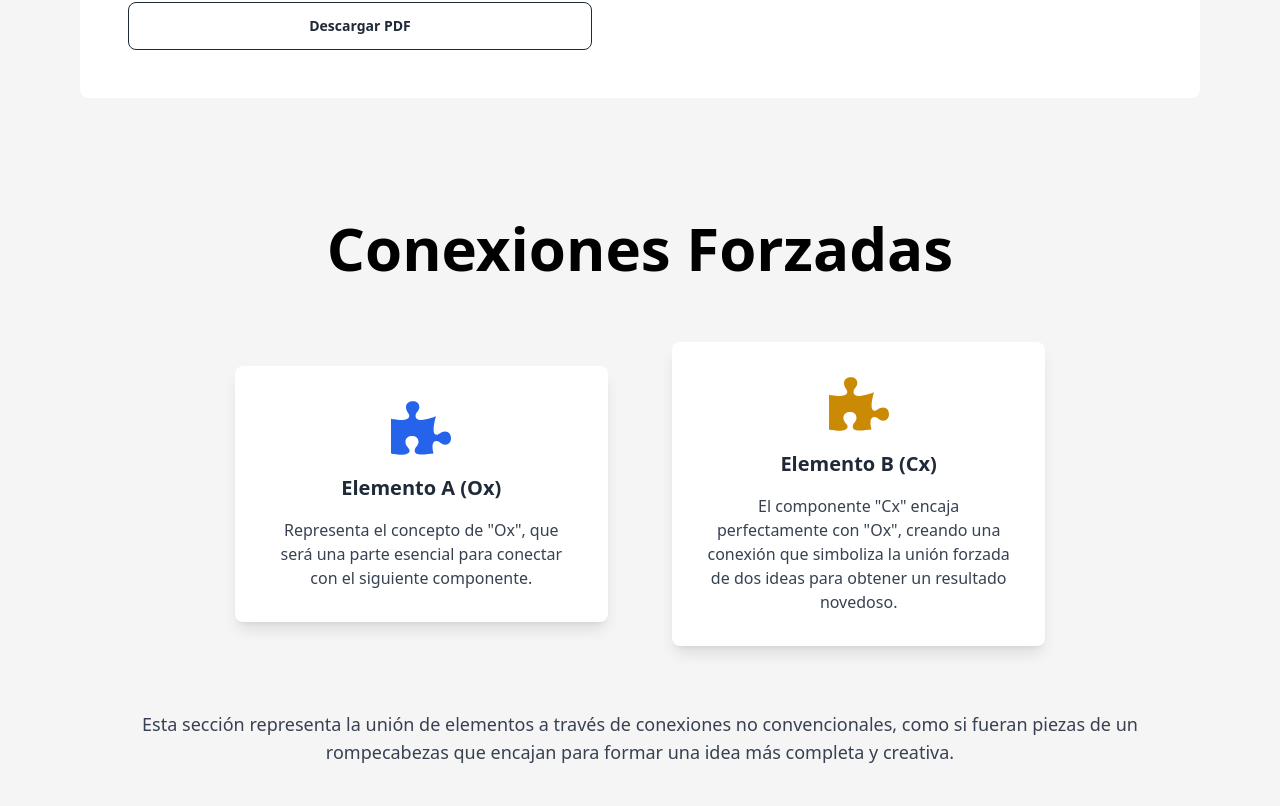
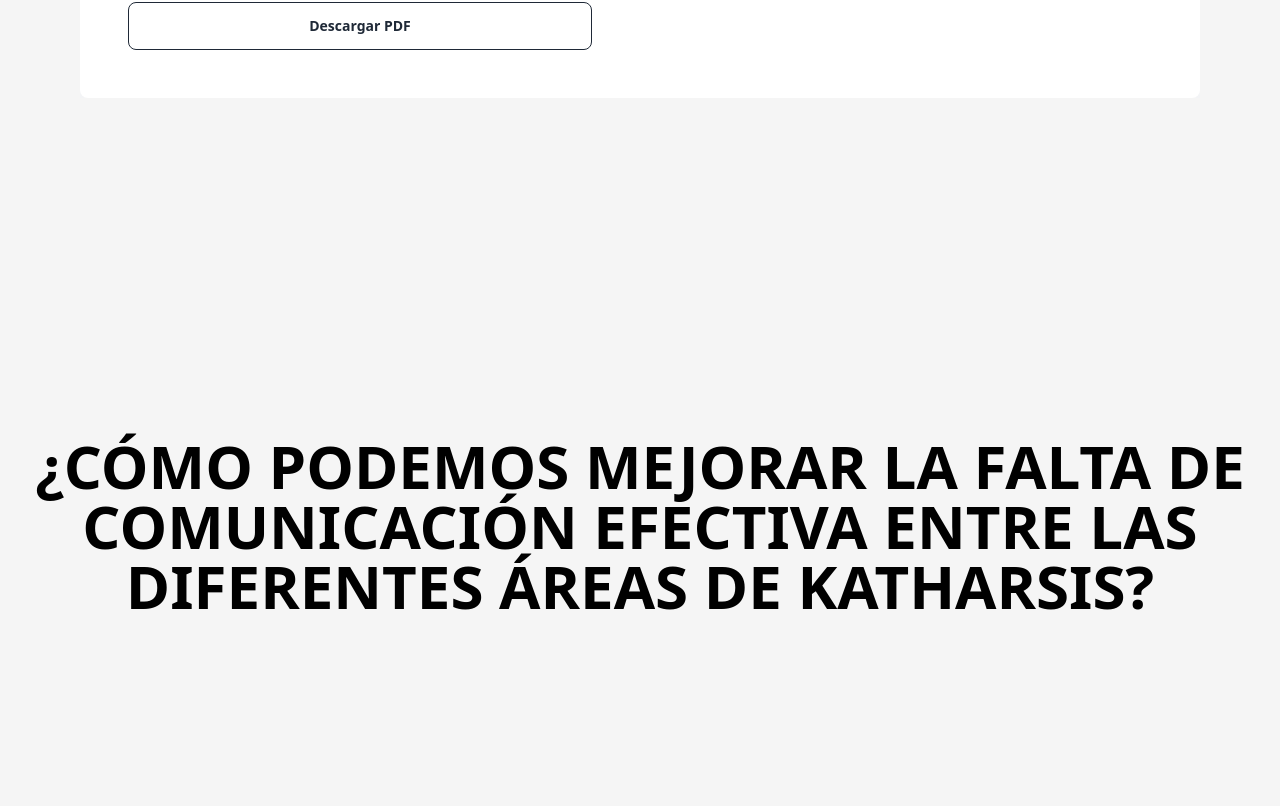
Before and after one commit to LeoRami99/katharsis, a Next.js app: page / in a window 1280 px wide. Shown: the part 2514-3320 px from the top of the page. Built offline with nearby package versions, Linux system fonts and the light colour scheme.

Commit message:
feat: add SectionQuestion component and update content in SectionsConexiones

```diff
--- a/src/app/components/Hero/index.tsx
+++ b/src/app/components/Hero/index.tsx
@@ -1,5 +1,5 @@
 "use client"
-import { Flip,Reveal, Slide } from "react-awesome-reveal";
+// import { Flip,Reveal, Slide } from "react-awesome-reveal";
 
 const Hero = () => {
     return (
--- /dev/null
+++ b/src/app/components/Sections/SectionQuestion.tsx
@@ -0,0 +1,11 @@
+const SectionQuestion = () => {
+    return (
+        <section className="flex justify-center items-center h-screen">
+            <div className="w1/2">
+                <h1 className="text-black text-6xl font-bold text-center mt-10 mb-16 uppercase">¿Cómo podemos mejorar la falta de comunicación efectiva entre las diferentes áreas de Katharsis?</h1>
+            </div>
+        </section>
+    );
+};
+
+export default SectionQuestion;
--- a/src/app/components/Sections/SectionsConexiones.tsx
+++ b/src/app/components/Sections/SectionsConexiones.tsx
@@ -1,5 +1,4 @@
 "use client";
-import { Fade } from "react-awesome-reveal";
 import { FaPuzzlePiece } from "react-icons/fa";
 
 const SectionConexionesForzadas = () => {
@@ -11,14 +10,14 @@
                 <div className="bg-white shadow-lg rounded-lg p-8 w-full md:w-1/3 transform hover:scale-105 transition duration-500 ease-in-out flex items-center justify-center flex-col">
                     <FaPuzzlePiece className="text-blue-600 text-6xl mb-4" />
                     <h2 className="text-xl font-bold mb-4">Elemento A (Ox)</h2>
-                    <p className="text-gray-700 text-center">Representa el concepto de "Ox", que será una parte esencial para conectar con el siguiente componente.</p>
+                    <p className="text-gray-700 text-center">Representa el concepto de &quot Ox &quot, que será una parte esencial para conectar con el siguiente componente.</p>
                 </div>
 
                 {/* Pieza de rompecabezas derecha */}
                 <div className="bg-white shadow-lg rounded-lg p-8 w-full md:w-1/3 transform hover:scale-105 transition duration-500 ease-in-out flex items-center justify-center flex-col">
                     <FaPuzzlePiece className="text-yellow-600 text-6xl mb-4" />
                     <h2 className="text-xl font-bold mb-4">Elemento B (Cx)</h2>
-                    <p className="text-gray-700 text-center">El componente "Cx" encaja perfectamente con "Ox", creando una conexión que simboliza la unión forzada de dos ideas para obtener un resultado novedoso.</p>
+                    <p className="text-gray-700 text-center">El componente &quotCx&quot encaja perfectamente con &quotOx&quot, creando una conexión que simboliza la unión forzada de dos ideas para obtener un resultado novedoso.</p>
                 </div>
             </div>
             <div className="mt-16 px-4 md:px-20 text-center">
--- a/src/app/page.tsx
+++ b/src/app/page.tsx
@@ -3,6 +3,7 @@
 import Hero from "./components/Hero";
 import SectionsBitacoras from "./components/Sections/SectionsBitacoras";
 import SectionConexionesForzadas from "./components/Sections/SectionsConexiones";
+import SectionQuestion from "./components/Sections/SectionQuestion";
 
 export default function Home() {
   return (
@@ -11,6 +12,7 @@
     <main>
       <Hero/>
       <SectionsBitacoras/>
+      <SectionQuestion/>
       <SectionConexionesForzadas/>
 
     </main>
```
